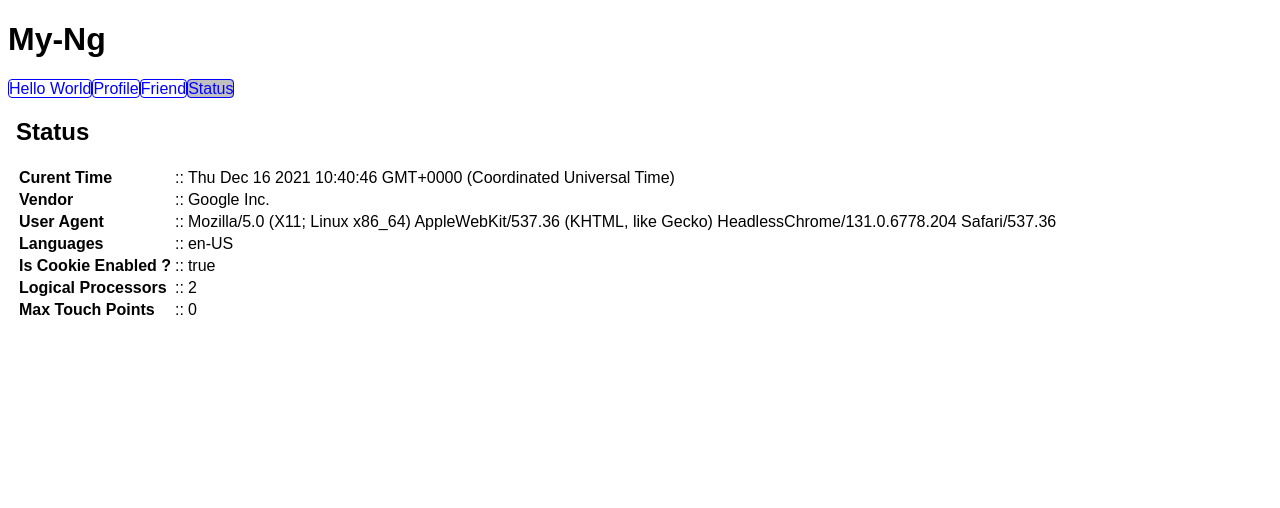
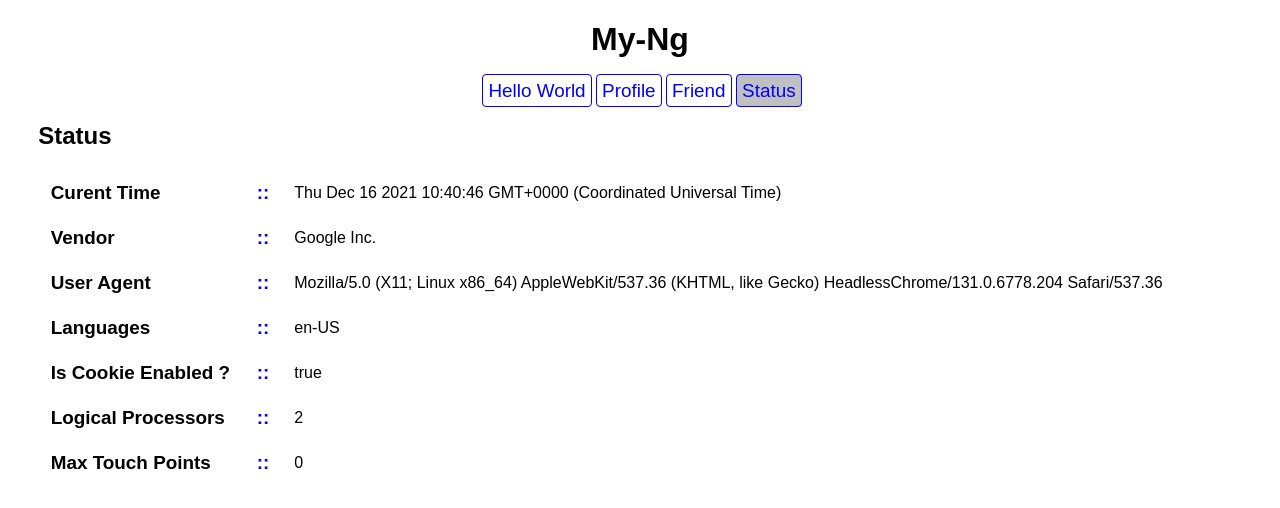
Before and after one commit to camt-mmit/2021_02-954447-001-lab-angular-01-keemdedone, an Angular app: page /status in a window 1280 px wide. Shown: the top 508 px of the page. Built offline with nearby package versions, Linux system fonts and the light colour scheme.

Commit message:
complete css req

```diff
--- a/src/app/app.component.html
+++ b/src/app/app.component.html
@@ -1,5 +1,5 @@
 <h1>{{ title }}</h1>
-  <nav>
+  <nav class="cmd-menu-button">
     <a routerLink="./hello-world" routerLinkActive ="st-active ">Hello World</a>
     <a routerLink="./profile" routerLinkActive ="st-active ">Profile</a>
     <a routerLink="./friend" routerLinkActive ="st-active ">Friend</a>
--- a/src/app/app.component.scss
+++ b/src/app/app.component.scss
@@ -3,6 +3,10 @@
   text-decoration: none;
   border: 1px solid blue;
   border-radius: 4px;
+  margin-left: 4px;
+  padding: 0.5ch 0.5ch 0.5ch 0.5ch;
+  font-style: solid;
+  font-size: 5mm;
 }
 
 a.st-active {
--- a/src/app/friend/friend.component.html
+++ b/src/app/friend/friend.component.html
@@ -21,6 +21,7 @@
           <td>Noppakhun</td>
           <td>Eng</td>
           <td>
+            <nav class="cmd-lab-button">
               <a href="https://camt-mmit.github.io/2021_02-954447-001-lab02-javascript-and-dom-Noppakhun230/dom-assignment.html" target="blank">
                 LAB-02
               </a>
@@ -30,6 +31,7 @@
               <a href="https://camt-mmit.github.io/2021_02-954447-001-lab-angular-01-Noppakhun230/" target="blank">
                 LAB-04
               </a>
+            </nav>
           </td>
         </tr>
         <tr>
@@ -37,6 +39,7 @@
           <td>Sae-pueng</td>
           <td>Poi</td>
           <td>
+            <nav class="cmd-lab-button">
               <a href="https://camt-mmit.github.io/2021_02-954447-001-lab02-javascript-and-dom-Thanaporn1501/lab.html?fbclid=IwAR3mCupXslssBEGhjRKLpI6SJI8WUOIIV4Q9CiDy7I80UKOsEFsHhs2zDjM" target="blank">
                 LAB-02
               </a>
@@ -46,6 +49,7 @@
               <a href="https://camt-mmit.github.io/2021_02-954447-001-lab-angular-01-Thanaporn1501/?fbclid=IwAR0b7lf2fcjYtod4d_sT-gP0gLh5fPaRYe9GTnUjp5yE0SU5rTGzbm9k-WU" target="blank">
                 LAB-04
               </a>
+            </nav>
           </td>
         </tr>
       </table>
--- a/src/app/friend/friend.component.scss
+++ b/src/app/friend/friend.component.scss
@@ -1,14 +1,11 @@
 table,th,td{
   border: 1px solid black;
+  padding: 5px 2px 5px 2px;
 }
 
 table{
   border-collapse: collapse;
+  margin: auto;
+  height: fit-content;
+  width: 50%;
 }
-
-a {
-  color: blue;
-  text-decoration: none;
-  border: 1px solid blue;
-  border-radius: 4px;
-}
--- a/src/app/profile/profile.component.html
+++ b/src/app/profile/profile.component.html
@@ -6,9 +6,9 @@
   <meta name="viewport" content="width=device-width, initial-scale=1.0">
 </head>
   <body>
+    <div class="info-profile-content">
     <h2>My Profile</h2>
     <h2>Basic Information</h2>
-    <div>
         <ul>
           <li>
             <b>Name: </b> Komchan Thongsen
@@ -20,7 +20,6 @@
             <b>Age: </b> 21
           </li>
         </ul>
-    </div>
       <div>
         <h2>Autobiography</h2>
         <p>
@@ -30,9 +29,12 @@
       </div>
       <div>
         <h2>Github pages</h2>
+        <nav class="cmd-lab-button">
           <a href="https://camt-mmit.github.io/2021_02-954447-001-lab02-javascript-and-dom-keemdedone/dom-simple06" target="blank">LAB-02</a>
           <a href="https://camt-mmit.github.io/2021_02-954447-001-lab03-typescript-keemdedone/dom-simple06" target="blank">LAB-03</a>
           <a href="">LAB-04</a>
+        </nav>
+      </div>
     </div>
   </body>
 </html>
--- a/src/app/profile/profile.component.scss
+++ b/src/app/profile/profile.component.scss
@@ -1,10 +1,3 @@
-a {
-  color: blue;
-  text-decoration: none;
-  border: 1px solid blue;
-  border-radius: 4px;
+.info-profile-content{
+  text-align: left;
 }
-
-a.active {
-  background-color: silver;
-}
--- a/src/app/status/status.component.html
+++ b/src/app/status/status.component.html
@@ -6,43 +6,45 @@
   <meta name="viewport" content="width=device-width, initial-scale=1.0">
 </head>
 <body>
+  <div class="info-status">
     <h2>Status</h2>
     <table>
       <tr>
         <th>Curent Time</th>
-      <td>::</td>
+        <td><b></b></td>
         <td>{{ timeStamp }}</td>
       </tr>
       <tr>
         <th>Vendor</th>
-      <td>::</td>
+        <td><b></b></td>
         <td>{{ vendor }}</td>
       </tr>
       <tr>
         <th>User Agent</th>
-      <td>::</td>
+        <td><b></b></td>
         <td>{{ userAgent }}</td>
       </tr>
       <tr>
         <th>Languages</th>
-      <td>::</td>
+        <td><b></b></td>
         <td>{{ language }}</td>
       </tr>
       <tr>
         <th>Is Cookie Enabled ?</th>
-      <td>::</td>
+        <td><b></b></td>
         <td>{{ cookie }}</td>
       </tr>
       <tr>
         <th>Logical Processors</th>
-      <td>::</td>
+        <td><b></b></td>
         <td>{{ processor }}</td>
       </tr>
       <tr>
         <th>Max Touch Points</th>
-      <td>::</td>
+        <td><b></b></td>
         <td>{{ maxTouch }}</td>
       </tr>
     </table>
+  </div>
 </body>
 </html>
--- a/src/app/status/status.component.scss
+++ b/src/app/status/status.component.scss
@@ -1,3 +1,28 @@
 table,th,th{
-  text-align:left;
+  width: max-content;
 }
+
+th,td{
+  padding: 1ch 1ch 1ch 1ch;
+  width: max-content;
+}
+
+th{
+  font-weight: bold;
+  font-size: 5mm;
+}
+
+
+td>b::after{
+  content: '::';
+  font-size: 5mm;
+  margin-left: 0.5ch;
+  margin-right: 0.5ch;
+  font-weight: bold;
+  color: blue;
+}
+
+.info-status{
+  text-align: left;
+  margin-left: 2.5ch;
+}
--- a/src/app/status/status.component.ts
+++ b/src/app/status/status.component.ts
@@ -9,7 +9,6 @@
 
   // eslint-disable-next-line @angular-eslint/no-empty-lifecycle-method
   ngOnInit(): void {
-    const date1 = new Date('December 17, 1995 03:24:00');
   }
 
   cookie = navigator.cookieEnabled;
@@ -18,5 +17,5 @@
   maxTouch = navigator.maxTouchPoints;
   userAgent = navigator.userAgent;
   processor = navigator.hardwareConcurrency;
-  timeStamp = Date();
+  timeStamp = new Date();
   }
--- a/src/styles.scss
+++ b/src/styles.scss
@@ -1,4 +1,15 @@
 html {
   font-family : sans-serif;
   font-size: 16px;
+  text-align:center;
   }
+
+  .cmd-lab-button>a{
+    color: blue;
+    text-decoration: none;
+    border: 1px solid blue;
+    border-radius: 10px;
+    margin-left: 0.25ch;
+    margin-top: 0.25ch;
+    padding: 1mm 1mm 1mm 1mm;
+  }
```
Lines whose indentation alone changed are shown as unchanged.
